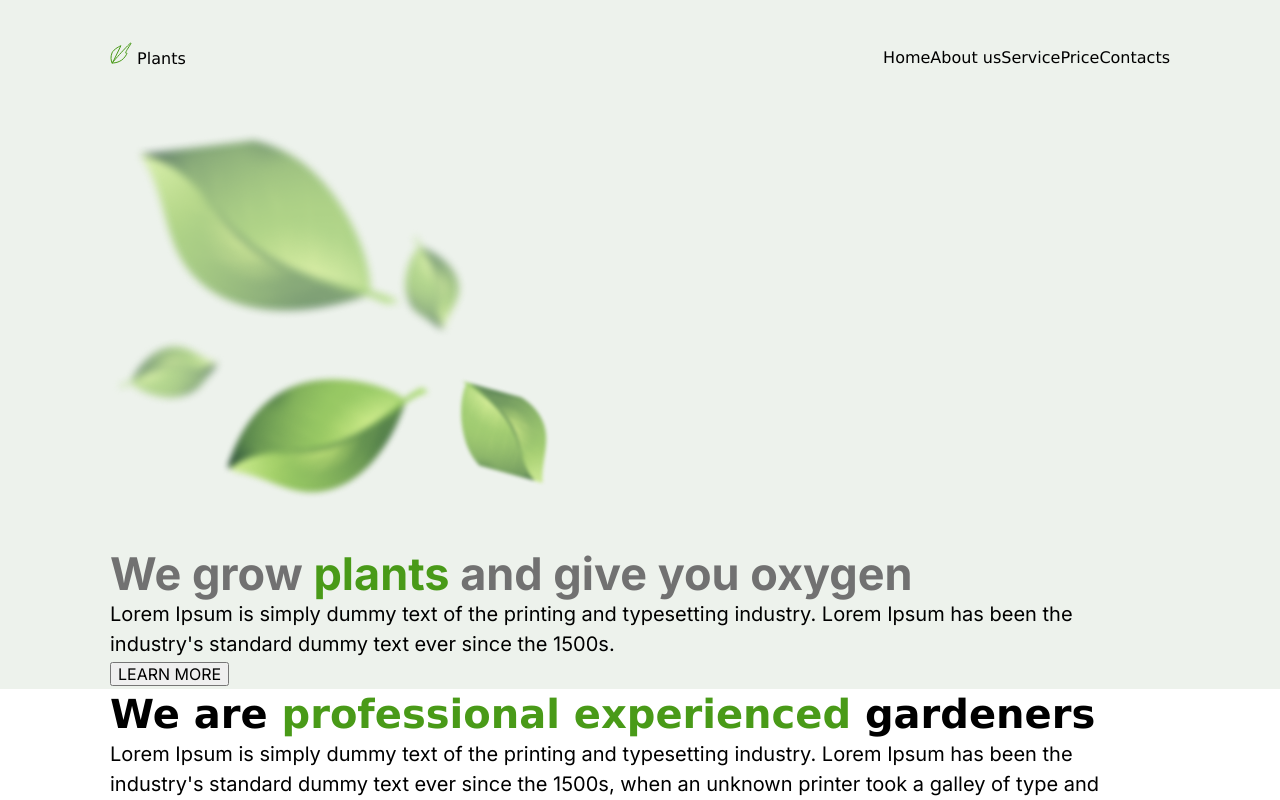
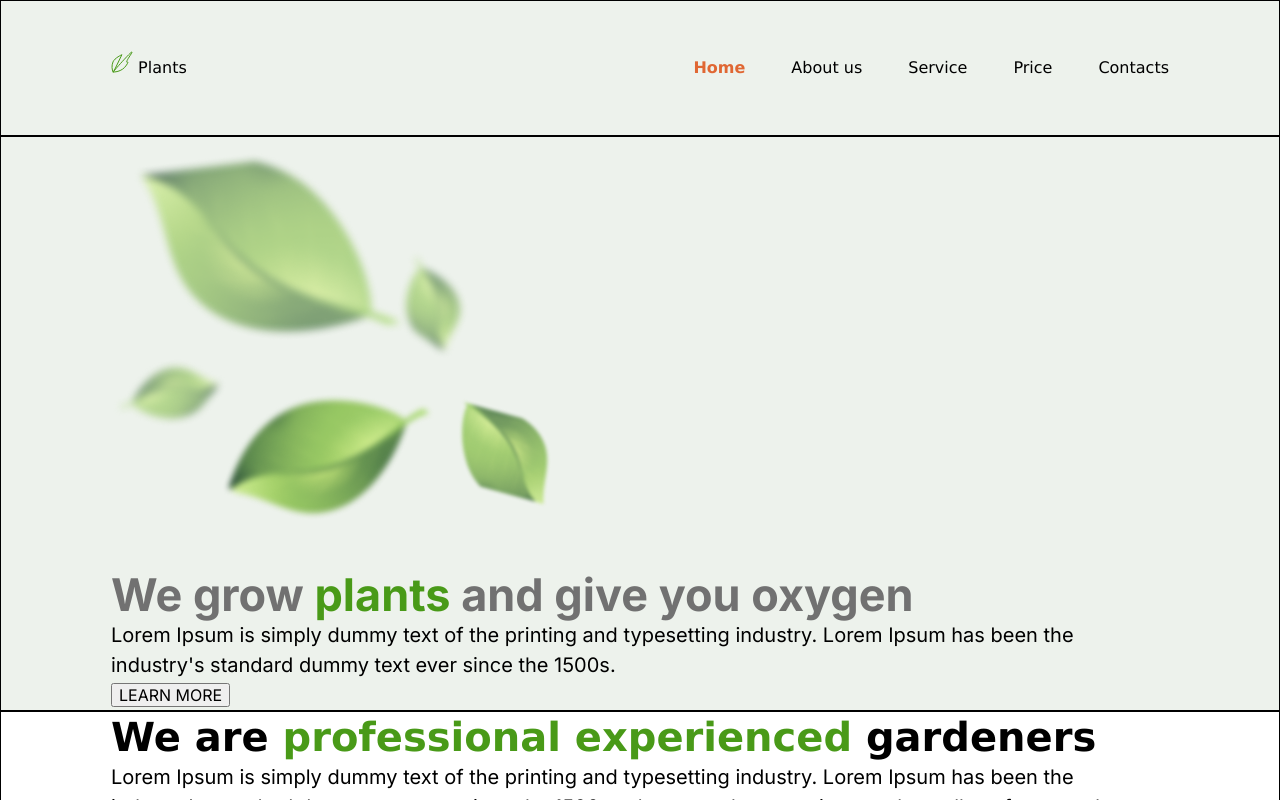
Before and after one commit to Lelik7777/plants-rs, a website: page index.html in a window 1280 px wide. Shown: the top 800 px of the page. Drawn offline with Linux system fonts and the light colour scheme; a web font is replaced by a local one.

Commit message:
fill in _navigation.scss

```diff
--- a/index.html
+++ b/index.html
@@ -30,7 +30,7 @@
         </div>
         <nav class="header__navigation">
             <ul class="navigation">
-                <li class="navigation__item">
+                <li class="navigation__item ">
                     <a class="navigation__link active" href="#home">Home</a>
                 </li>
                 <li class="navigation__item">
@@ -42,7 +42,7 @@
                 <li class="navigation__item">
                     <a class="navigation__link" href="#price">Price</a>
                 </li>
-                <li class="navigation__item">
+                <li class="navigation__item contact">
                     <a class="navigation__link" href="#contacts">Contacts</a>
                 </li>
             </ul>
@@ -190,7 +190,8 @@
                 <div class="contact-us__btn">
                     <button class="btn-contact-us">
                         <span class="btn-contact-us__title">City</span>
-                        <object class="accord-object-contact" data="src/img/icons/accordion_btn-contact.svg" type="image/svg+xml">
+                        <object class="accord-object-contact" data="src/img/icons/accordion_btn-contact.svg"
+                                type="image/svg+xml">
                             <!--if browser don`t support svg-->
                             <img src="src/img/icons/accordion_btn-contact.png" alt="accordion">
                         </object>
--- a/src/sass/abstracts/_mixins.scss
+++ b/src/sass/abstracts/_mixins.scss
@@ -3,6 +3,11 @@
   font-weight: $weight;
   font-size: $size;
   line-height: $height;
+}
+
+@mixin active {
+  color: $color-beta;
+  font-weight: $bold;
 }
 
 @mixin media-tablet {
--- a/src/sass/abstracts/_placeholders.scss
+++ b/src/sass/abstracts/_placeholders.scss
@@ -5,3 +5,9 @@
 %font-family-beta {
   font-family: 'Inika', 'Verdana', sans-serif;
 }
+//transition: <property> <duration> <timing-function> <delay>;
+//ease-out
+//Указывает, что интерполяция начинается резко, а затем постепенно замедляется к концу.
+%transition {
+  transition: all .5s ease-out;
+}
--- a/src/sass/base/_base.scss
+++ b/src/sass/base/_base.scss
@@ -8,6 +8,7 @@ body {
   @extend %font-family-alpha;
   @include font($size: 1.6rem, $weight: $regular, $height: 3rem);
   color: $color-dark;
+  /*background-color: #F5F5F5;*/
 }
 
 h1 {
@@ -34,3 +35,7 @@ p {
 .title_emphasized {
   color: $color-alpha;
 }
+
+.active {
+  @include active;
+}
--- a/src/sass/components/_navigation.scss
+++ b/src/sass/components/_navigation.scss
@@ -1,3 +1,18 @@
-.navigation{
+.navigation {
   display: flex;
 }
+
+.navigation__link {
+  padding: 0 46px 0 0;
+  @extend %transition;
+
+  &:hover {
+    @include active;
+  }
+
+  .navigation__item:last-child & {
+    padding-right: 0;
+  }
+
+
+}
--- a/src/sass/layout/_header.scss
+++ b/src/sass/layout/_header.scss
@@ -1,5 +1,6 @@
 .header {
   @extend %font-family-beta;
+  @include font($size: 1.6rem, $height: 5rem);
 }
 
 .header__wrapper {
--- a/src/sass/layout/_wrapper.scss
+++ b/src/sass/layout/_wrapper.scss
@@ -3,6 +3,7 @@
   margin: auto;
   background-color: $color-background;
   padding: 0 $padding-side-desktop;
+  border: 1px solid black;
 
   @include media-mobile {
     padding: 0 $padding-side-mobile;
```
Also changed, not shown: src/sass/style.css, src/sass/style.scss (line endings or trailing spaces), 1 other file.
